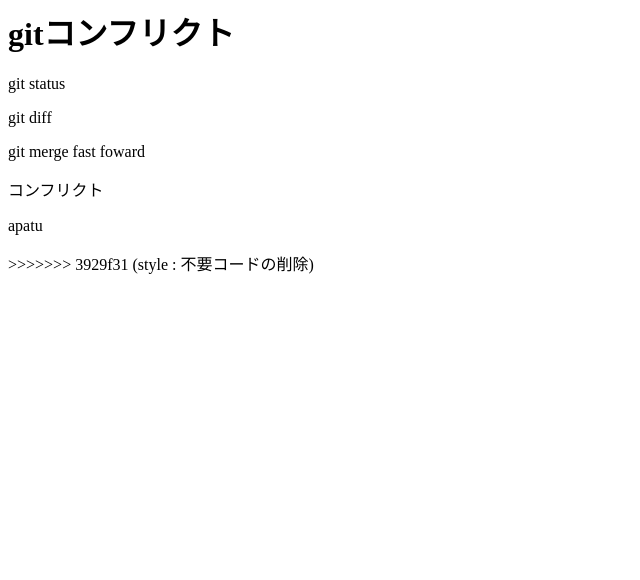
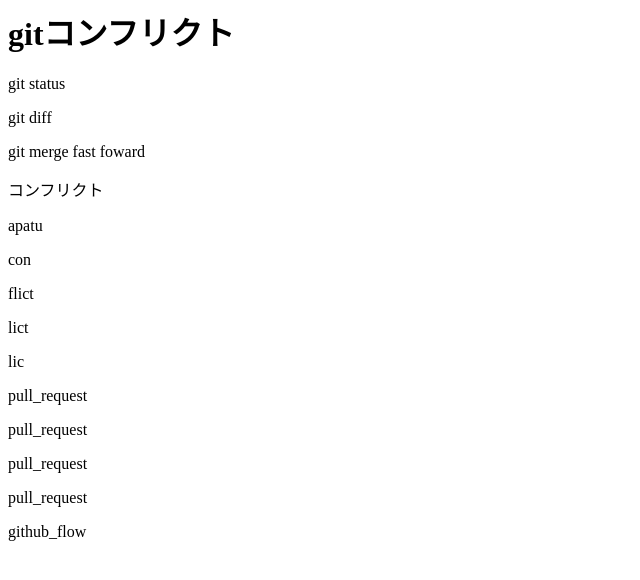
Before and after one commit to tanaka343/git_tutorial, a plain HTML site: page index.html in a window 1280 px wide. Shown: the whole page, without its empty margins (0-640 px from the left). Drawn offline with Linux system fonts and the light colour scheme.

Commit message:
コンフリクト解決

```diff
--- a/index.html
+++ b/index.html
@@ -5,6 +5,12 @@
 <p>git merge fast foward</p>
 <p>コンフリクト</p>
 <p>apatu</p>
-
-
->>>>>>> 3929f31 (style : 不要コードの削除)
+<p>con</p>
+<p>flict</p>
+<p>lict</p>
+<p>lic</p>
+<p>pull_request</p>
+<p>pull_request</p>
+<p>pull_request</p>
+<p>pull_request</p>
+<p>github_flow</p>
```
